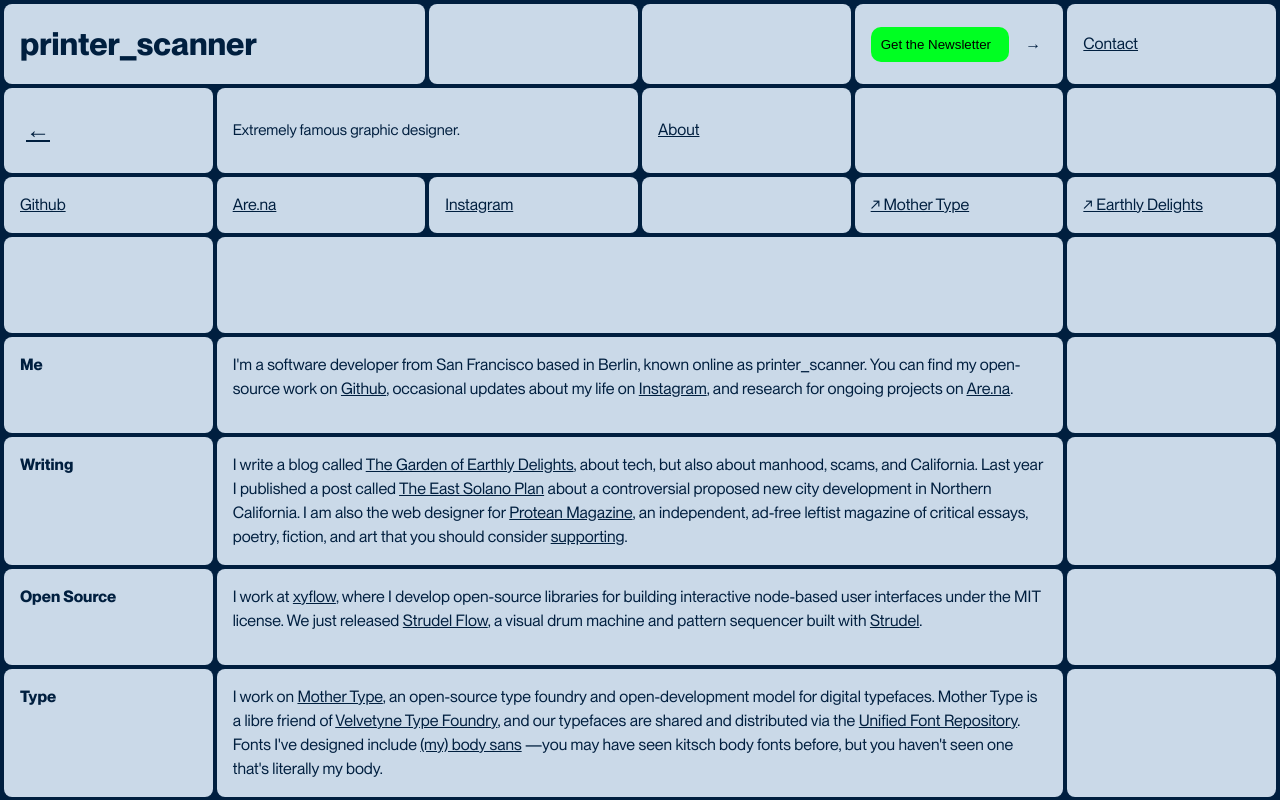
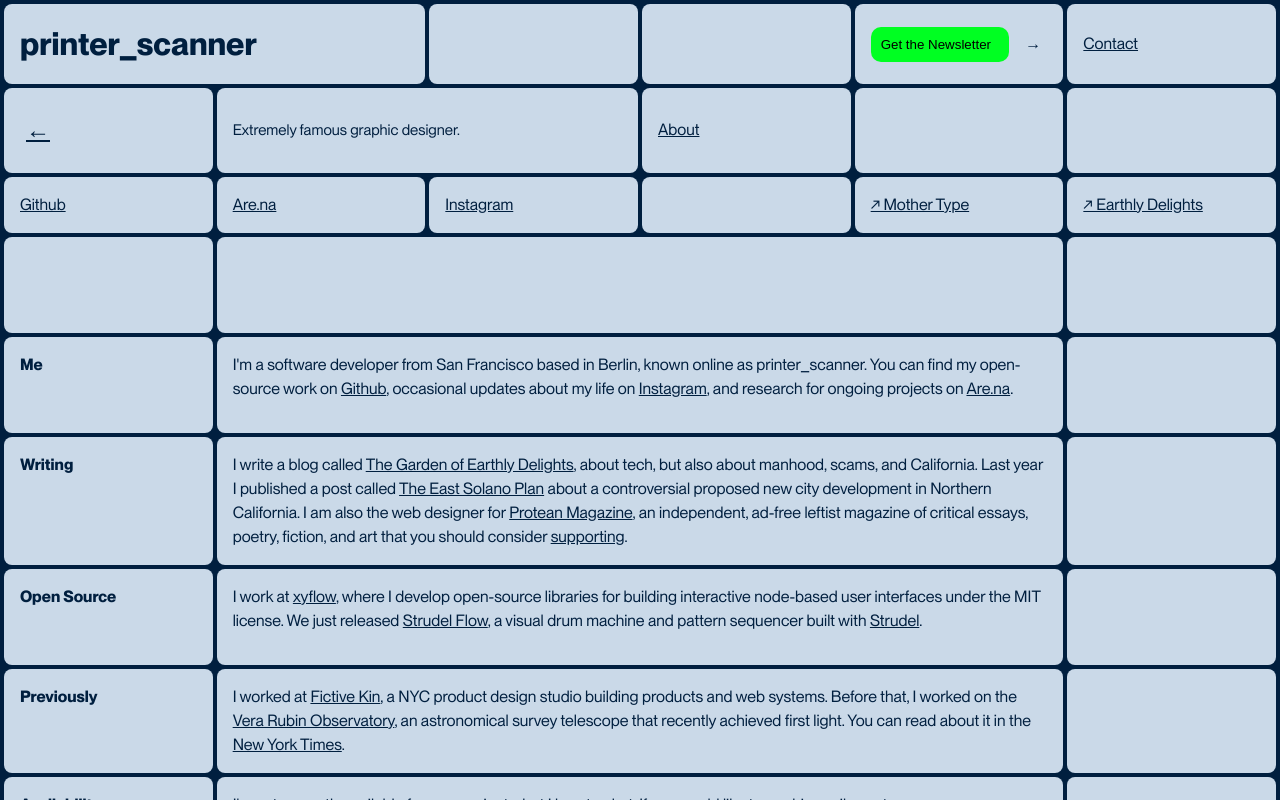
Before and after one commit to printerscanner/printer_scanner, a React (Vite) app: page /about in a window 1280 px wide. Shown: the top 800 px of the page. Built offline with nearby package versions, Linux system fonts and the light colour scheme.

Commit message:
Update About.jsx

```diff
--- a/src/pages/About.jsx
+++ b/src/pages/About.jsx
@@ -82,34 +82,6 @@ function About() {
                 <div className="grid-item"></div>
 
                 <div className="grid-item text xl-grid--about">
-                    <b>Type</b>
-                </div>
-                <div className="grid-item span-most text text-l">
-                    <p>
-                        I work on{' '}
-                        <a href="https://mother-type.de">Mother Type</a>, an
-                        open-source type foundry and open-development model for
-                        digital typefaces. Mother Type is a libre friend of{' '}
-                        <a href="https://velvetyne.fr/velvetyne-libre-friends/">
-                            {' '}
-                            Velvetyne Type Foundry
-                        </a>
-                        , and our typefaces are shared and distributed via the{' '}
-                        <a href="https://github.com/mother-type/Unified-Font-Repository">
-                            Unified Font Repository
-                        </a>
-                        . Fonts I've designed include{' '}
-                        <a href="https://mother-type.de/fonts/body-sans">
-                            (my) body sans
-                        </a>{' '}
-                        —you may have seen kitsch body fonts before, but you
-                        haven't seen one that's literally my body.
-                    </p>
-                </div>
-
-                <div className="grid-item"></div>
-
-                <div className="grid-item text xl-grid--about">
                     <b>Previously</b>
                 </div>
                 <div className="grid-item span-most text text-l">
```
